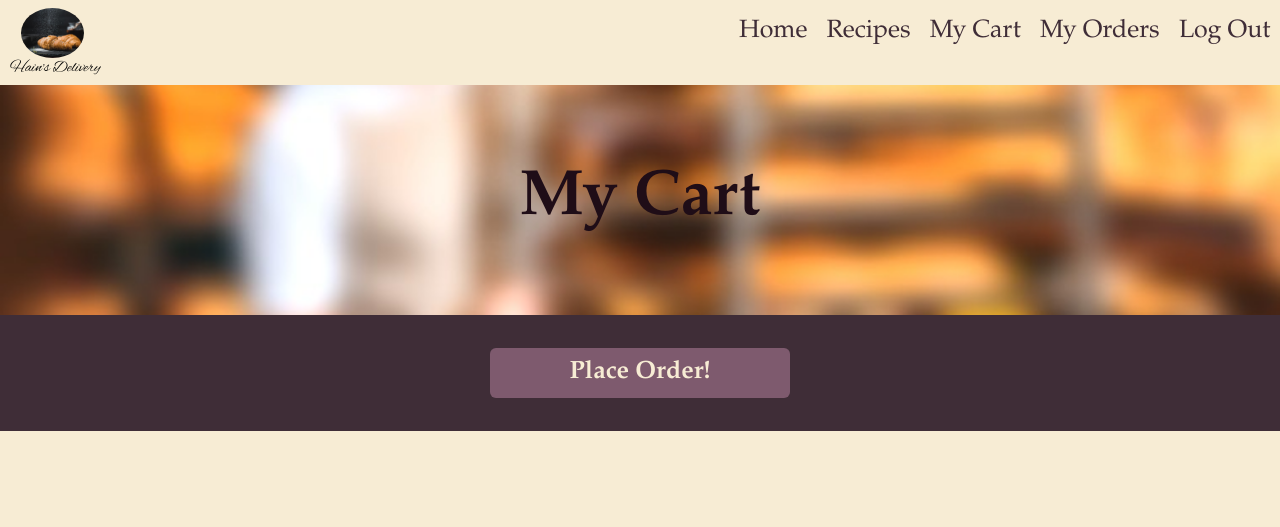
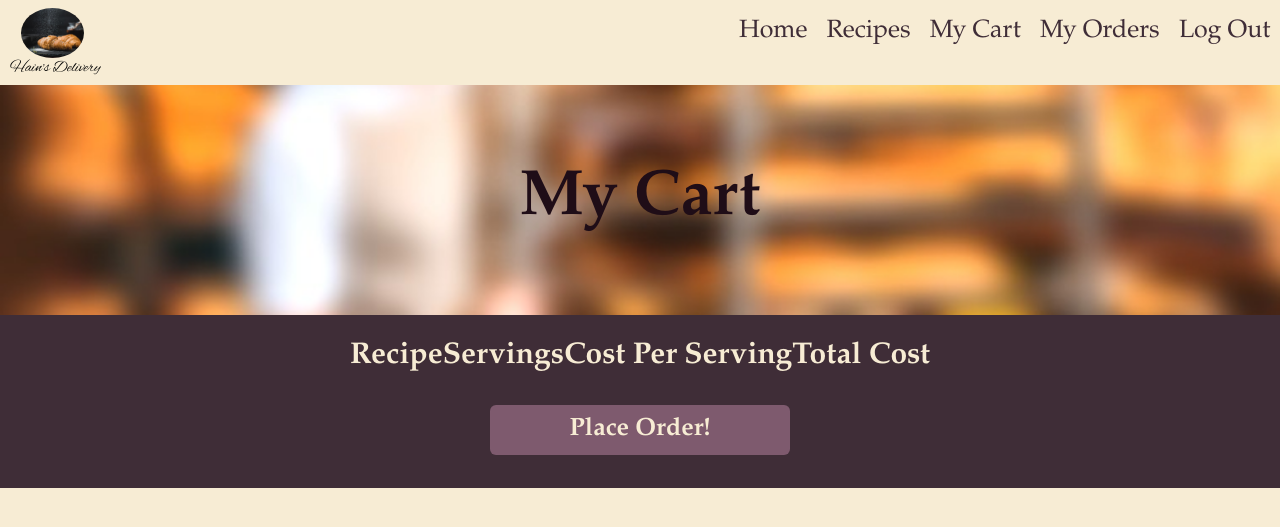
Before and after one commit to Noah-Terve/Noah-Terve.github.io, a PHP site: page /cs20/final/cart.php in a window 1280 px wide. Shown: the top 527 px of the page. Run offline with PHP 8.4, Linux system fonts and the light colour scheme; the visitor is signed in with stand-in values (Sample User, id 1); tables that the repository leaves empty or names only in its code hold one stand-in row (values such as "Sample post"); lists and menus that the app fills with data are empty.

Commit message:
Update cart.php

```diff
--- a/cs20/final/cart.php
+++ b/cs20/final/cart.php
@@ -15,6 +15,26 @@ session_start();
     <style>
         .backdrop {
             background-image: url("./media/header/orders.jpg");
+        }
+
+        table {
+            line-height: 25px;
+            margin: 1rem 1rem;
+            border-collapse: collapse;
+            text-align: center;
+            border-radius: 10px;
+        }
+
+        th {
+            color: var(--muave);
+        }
+
+        tr:not(:last-child) {
+            border-bottom: 2px solid var(--muave);
+        }
+
+        tr:not(:first-child) {
+            border-top: 2px solid var(--muave);
         }
     </style>
 
@@ -50,7 +70,15 @@ session_start();
         </div>
     </div>
 
-    <div class="text_block" id="search_recipe">
+    <div class="text_block">
+
+        <table>
+            <tr>
+                <th>Recipe</th>
+                <th>Servings</th>
+                <th>Cost Per Serving</th>
+                <th>Total Cost</th>
+            </tr>
 
         <?php
             function get_cart($username){
@@ -74,30 +102,54 @@ session_start();
 
                 // get each item and print to page
                 foreach($items as $item) {
-                    print_recipe(json_decode($item["recipe"], true));
+                    $recipe = json_decode($item["recipe"],true);
+                    $cost = $item["serving_cost"];
+                    $servings = $item["servings"];
+                    $totalcost = number_format($cost * $servings, 2, '.', "");
+                    print_recipe($recipe, $cost, $servings, $totalcost);
                 }
 
                 // close database connection
                 $conn->close();
             }
 
-            function print_recipe($recipe){
-                $name = $recipe["title"];
+            function print_recipe($recipe, $cost, $servings, $totalcost){
+                $s = "<tr>";
+                $s .= td($recipe["title"], "name");
+                $s .= td(makeSelect("quantity", 1, 20,$servings), "servings");
+                $s .= td("$" . $cost, "cost");
+                $s .= td("$" . $totalcost, "totalcost");
+                $s.= "</tr>";
 
-                echo "<div class='recipe'>
-                        <h4>$name</h4>
-                     </div>";
+                echo $s;
+            }
+
+            // functions to create select item and td item
+            function makeSelect($name, $minRange, $maxRange, $selected) {
+                $t = "<select name='$name' size='1'>";
+                for ($i = $minRange; $i <= $maxRange; $i++) {
+                    if ($i == $selected) {
+                        $t .= "<option selected> $i </option>";
+                    } else {
+                        $t .= "<option> $i </option>";
+                    }
+                }
+                $t .= "</select>";
+                return $t;
+            }
+            function td($content, $className) {
+                return "<td class = '$className'> $content </td>";
             }
 
             get_cart($_SESSION['username']);
         ?>
+        </table>
 
         <div id="order_button">
             <button type="button" id="order" style="width: 300px" onclick="">Place Order!</button>
         </div>
     </div>
 
-
 </body>
 
 </html>
```
